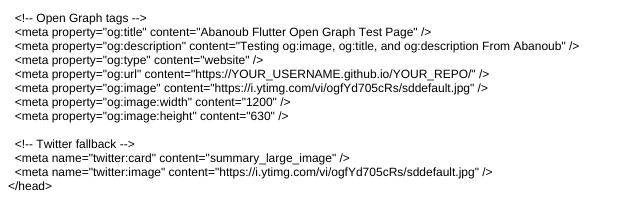
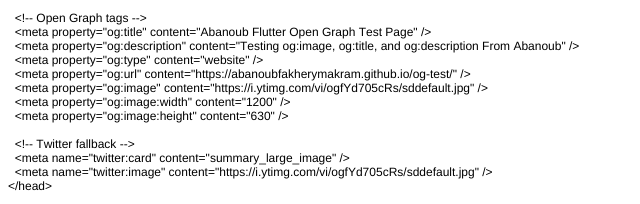
Before and after one commit to AbanoubFakheryMakram/og-test, a plain HTML site: page index.html in a window 1280 px wide. Shown: the part 123-327 px from the top of the page, 0-640 px from the left. Drawn offline with Linux system fonts and the light colour scheme.

Commit message:
rename the file to index

```diff
--- a/index.html
+++ b/index.html
@@ -26,7 +26,7 @@
 <p class="p1"><span class="s1"><span class="Apple-converted-space">  </span>&lt;meta property="og:title" content="Abanoub Flutter Open Graph Test Page" /&gt;</span></p>
 <p class="p1"><span class="s1"><span class="Apple-converted-space">  </span>&lt;meta property="og:description" content="Testing og:image, og:title, and og:description From Abanoub" /&gt;</span></p>
 <p class="p1"><span class="s1"><span class="Apple-converted-space">  </span>&lt;meta property="og:type" content="website" /&gt;</span></p>
-<p class="p1"><span class="s1"><span class="Apple-converted-space">  </span>&lt;meta property="og:url" content="https://YOUR_USERNAME.github.io/YOUR_REPO/" /&gt;</span></p>
+<p class="p1"><span class="s1"><span class="Apple-converted-space">  </span>&lt;meta property="og:url" content="https://abanoubfakherymakram.github.io/og-test/" /&gt;</span></p>
 <p class="p1"><span class="s1"><span class="Apple-converted-space">  </span>&lt;meta property="og:image" content="https://i.ytimg.com/vi/ogfYd705cRs/sddefault.jpg" /&gt;</span></p>
 <p class="p1"><span class="s1"><span class="Apple-converted-space">  </span>&lt;meta property="og:image:width" content="1200" /&gt;</span></p>
 <p class="p1"><span class="s1"><span class="Apple-converted-space">  </span>&lt;meta property="og:image:height" content="630" /&gt;</span></p>
```
